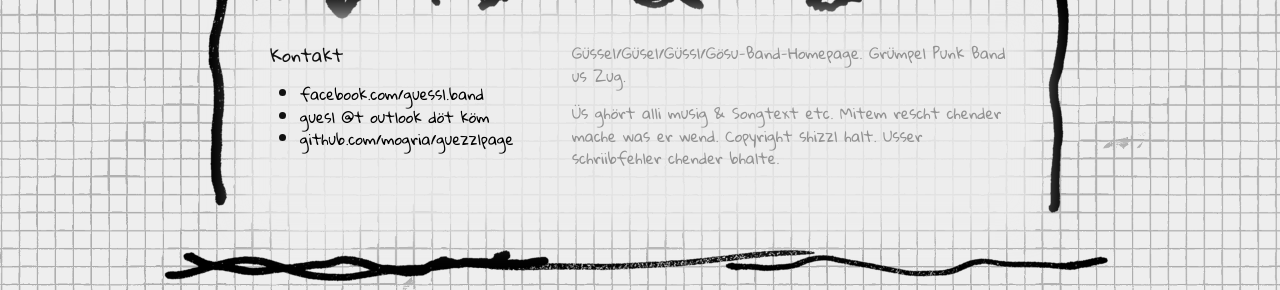
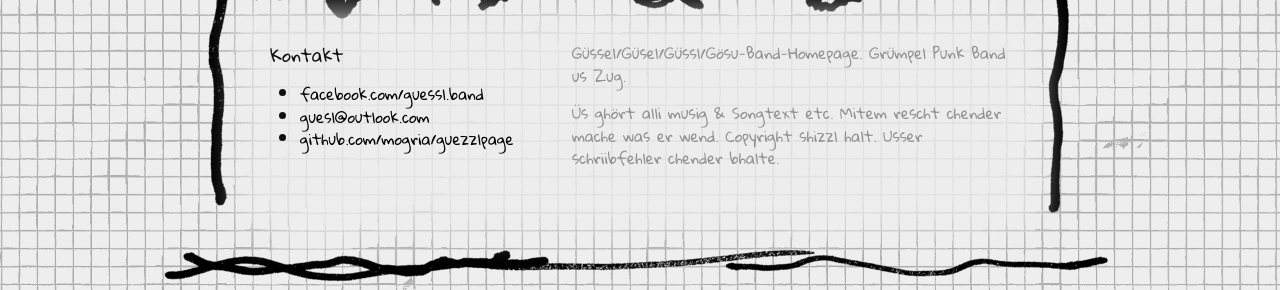
Before and after one commit to mogria/guezzlpage, a Jekyll site: the page built from index.html, in a window 1280 px wide. Shown: the part 831-1121 px from the top of the page. Built offline with Jekyll 4.4.1, drawn with Linux system fonts in a browser that asks for light colours; part of the change alters nothing that is shown.

```diff
--- a/_includes/head.html
+++ b/_includes/head.html
@@ -13,6 +13,6 @@
   <link rel="alternate" type="application/rss+xml" title="{{ site.title }}" href="{{ "/feed.xml" | prepend: site.baseurl | prepend: site.url }}">
 
   <script src="{{ "/js/jquery-3.1.1.min.js" | prepend: site.baseurl }}" ></script>
-  <script src="{{ "/js/title-swapper.js" | prepend: site.baseurl }}" ></script>
+  <script src="{{ "/js/main.js" | prepend: site.baseurl }}" ></script>
 
 </head>
--- /dev/null
+++ b/js/main.js
@@ -0,0 +1,29 @@
+function swap_titles(interval, num_images) {
+    var site_title = $(".site-title > img");
+
+    var rand_index = function(length) {
+        return Math.floor(Math.random() * length);
+    }
+
+    setInterval(function() {
+        current_image = site_title.attr('src');
+        image_num = (rand_index(num_images) + 1)
+        image_num = image_num < 10 ? "0" + image_num : image_num;
+        current_image = current_image.replace(/\-\d{2}.png$/, "-" + image_num + ".png");
+        site_title.attr('src', current_image);
+    }, interval);
+}
+
+function show_emails() {
+    var email_links = $('a[href^="mailto:"]');
+    email_links.each(function() {
+        var email_link = $(this);
+        email_link.html(email_link.html().replace(/guesl.*?k.?m/, decodeURI(email_link.attr('href').replace(/^mailto:/, ''))));
+    });
+}
+
+jQuery(function($) {
+    swap_titles(5000, 6);
+    show_emails();
+
+});
--- a/js/title-swapper.js
+++ /dev/null
@@ -1,15 +0,0 @@
-jQuery(function($) {
-    var site_title = $(".site-title > img");
-
-    var rand_index = function(length) {
-        return Math.floor(Math.random() * length);
-    }
-
-    setInterval(function() {
-        current_image = site_title.attr('src');
-        image_num = (rand_index(6) + 1)
-        image_num = image_num < 10 ? "0" + image_num : image_num;
-        current_image = current_image.replace(/\-\d{2}.png$/, "-" + image_num + ".png");
-        site_title.attr('src', current_image);
-    }, 5000);
-});
```
